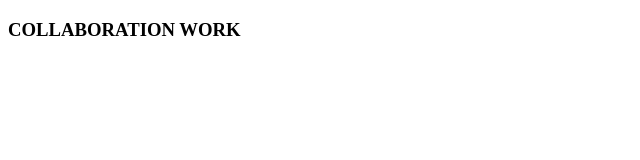
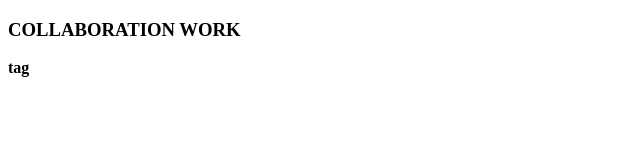
Before and after one commit to snbagith/worktogether, a plain HTML site: page index.html in a window 1280 px wide. Shown: the full height of the page, 0-640 px from the left. Drawn offline with Linux system fonts and the light colour scheme.

Commit message:
add <strong> tag

```diff
--- a/index.html
+++ b/index.html
@@ -6,5 +6,6 @@
 </head>
 <body>
  <h3>COLLABORATION WORK</h3>
+ <strong>tag</strong>
 </body>
 </html>
```
